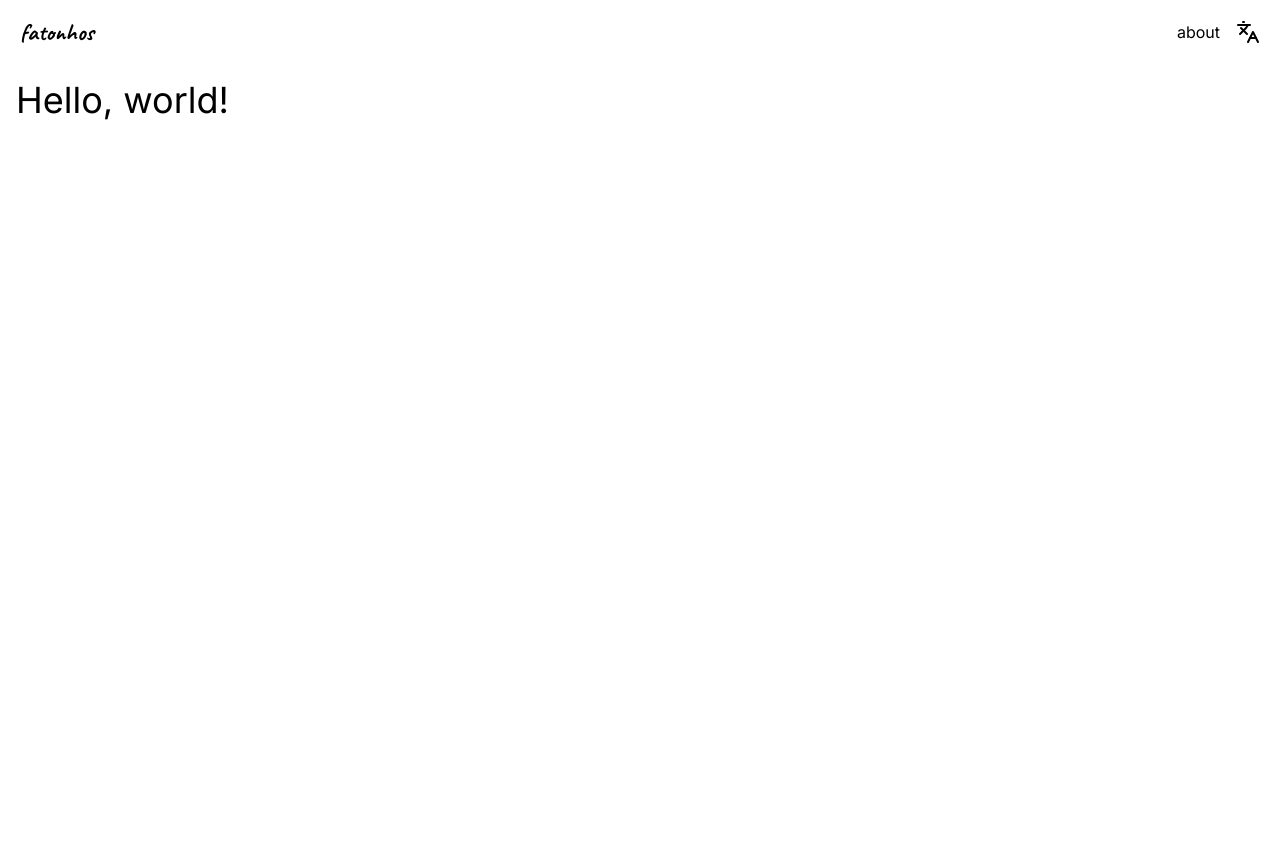
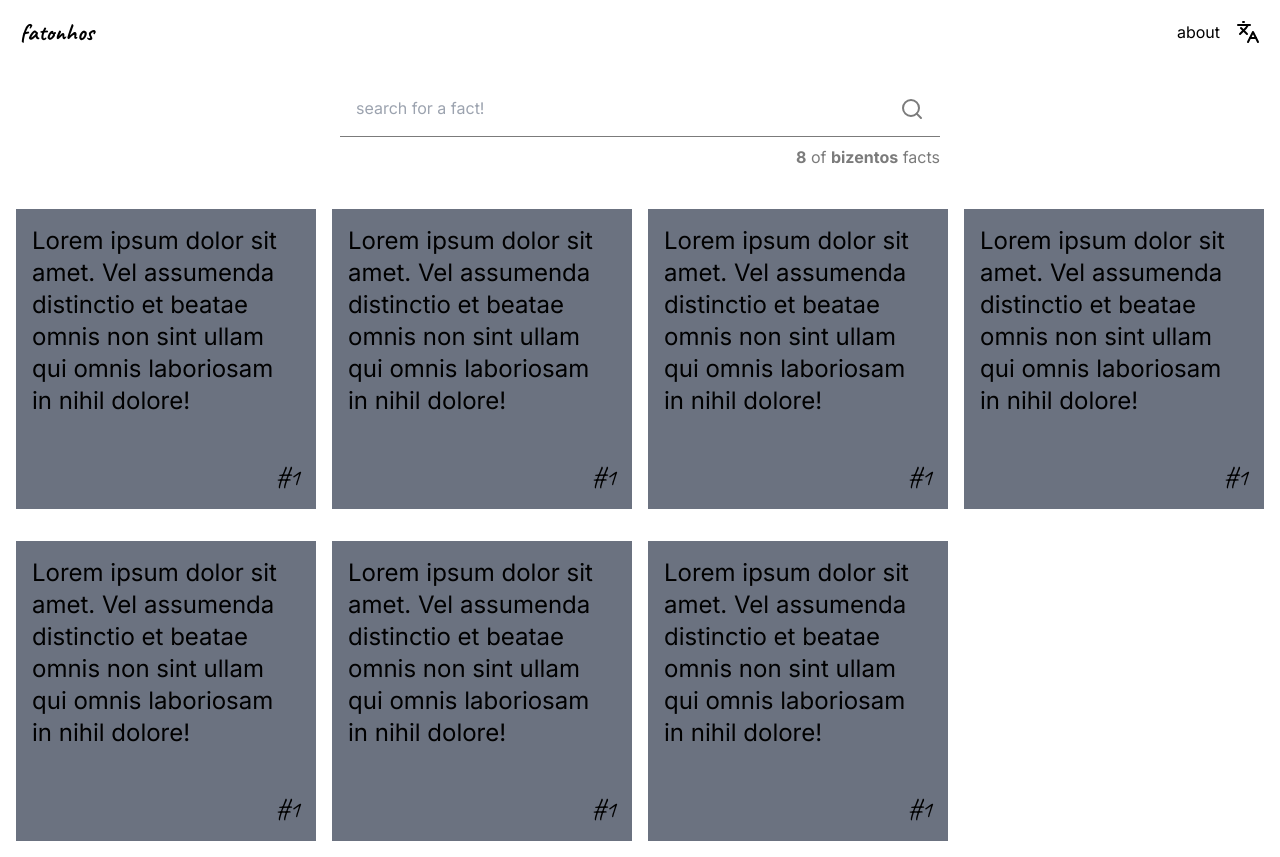
Before and after one commit to Haaguitos/fun-facts, a SvelteKit app: page / in a window 1280 px wide. Before the commit the page ends 800 px from the top, so only its background shows below. Built offline with nearby package versions, Linux system fonts and the light colour scheme.

Commit message:
feat: home structure and fact card

```diff
--- /dev/null
+++ b/src/components/FactCard.svelte
@@ -0,0 +1,12 @@
+<script lang="ts">
+</script>
+
+<div class="flex flex-col justify-between size-[300px] bg-gray-500 p-4">
+    <p class="text-2xl">
+        Lorem ipsum dolor sit amet. Vel assumenda distinctio et beatae omnis non sint ullam qui omnis laboriosam in nihil dolore!
+    </p>
+
+    <p class="font-heading text-2xl text-end">
+        #1
+    </p>
+</div>
--- a/src/routes/+page.svelte
+++ b/src/routes/+page.svelte
@@ -1,4 +1,19 @@
 <script>
+	// import { cards } from './cards.js';
+
+	import { Search } from "lucide-svelte";
+	import FactCard from "../components/FactCard.svelte";
+
+
+	let searchTerm = '';
+
+	// function filterCards() {
+	//   return cards.filter(card => {
+	// 	return card.title.toLowerCase().includes(searchTerm.toLowerCase());
+	//   });
+	// }
+
+	// $: filteredCards = filterCards();
 </script>
 
 <svelte:head>
@@ -6,8 +21,29 @@
 	<meta name="description" content="Svelte demo app" />
 </svelte:head>
 
-<section>
-	<h1 class="text-4xl">
-		Hello, world!
-	</h1>
-</section>
+<div class="flex flex-col gap-10 items-center">
+	<section class="flex flex-col gap-2 w-full max-w-[600px]">
+		<form class="relative">
+			<input
+				class="border-b-[1px] border-custom-gray p-4 pr-14 w-full text-custom-gray"
+				type="text"
+				bind:value={searchTerm}
+				placeholder="search for a fact!"
+			/>
+
+			<Search class="absolute right-4 top-1/2 -translate-y-1/2 text-custom-gray" />
+		</form>
+
+		<p class="text-end text-custom-gray"><b>8</b> of <b>bizentos</b> facts</p>
+	</section>
+
+	<section class="grid grid-cols-[repeat(auto-fill,300px)] w-full justify-center gap-x-4 gap-y-8">
+		<FactCard />
+		<FactCard />
+		<FactCard />
+		<FactCard />
+		<FactCard />
+		<FactCard />
+		<FactCard />
+	</section>
+</div>
--- /dev/null
+++ b/src/routes/about/+page.svelte
@@ -0,0 +1,11 @@
+<script>
+</script>
+
+<svelte:head>
+	<title>About</title>
+	<meta name="description" content="Svelte demo app" />
+</svelte:head>
+
+<div class="flex flex-col gap-10 items-center">
+    About
+</div>
--- a/tailwind.config.js
+++ b/tailwind.config.js
@@ -5,6 +5,9 @@ export default {
 		extend: {
 			fontFamily: {
 				heading: ['Caveat', 'system-ui', '-apple-system', 'sans-serif']
+			},
+			colors: {
+				'custom-gray': '#7B7B7B'
 			}
 		}
 	},
```
